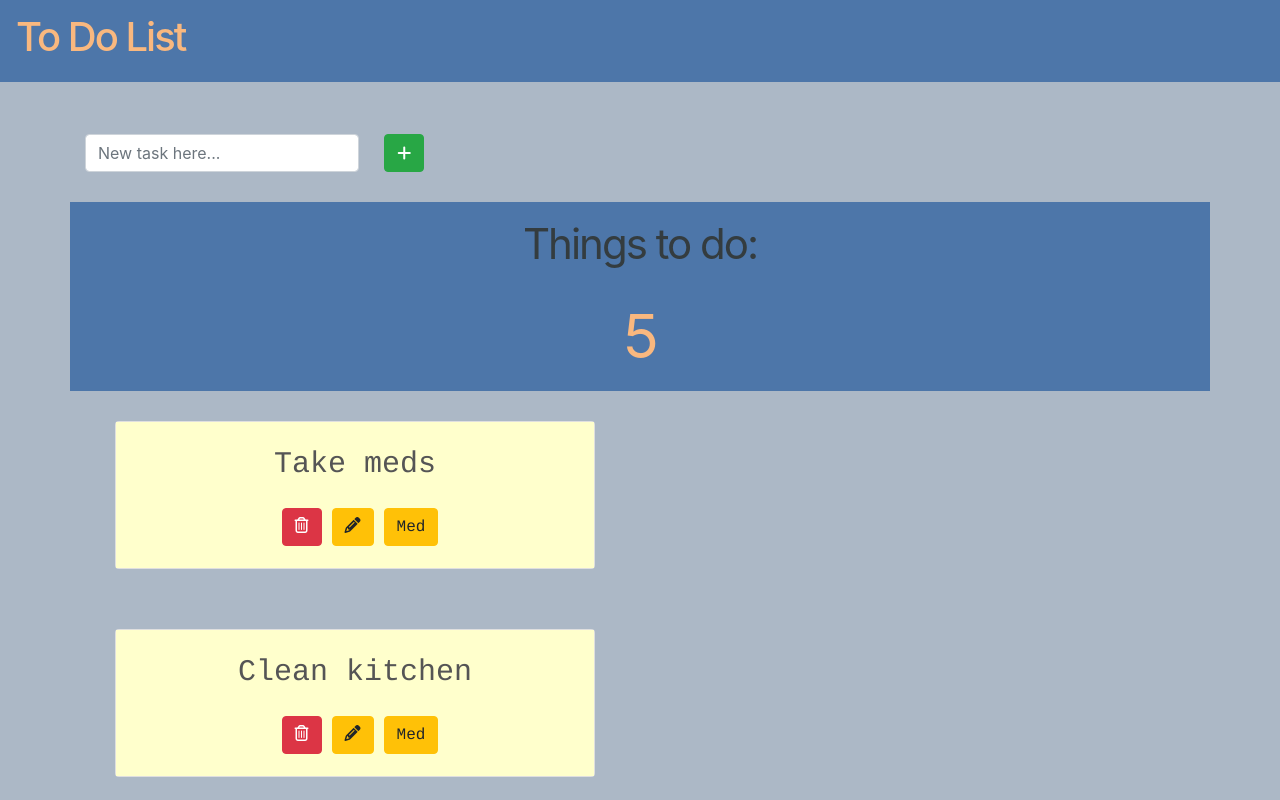
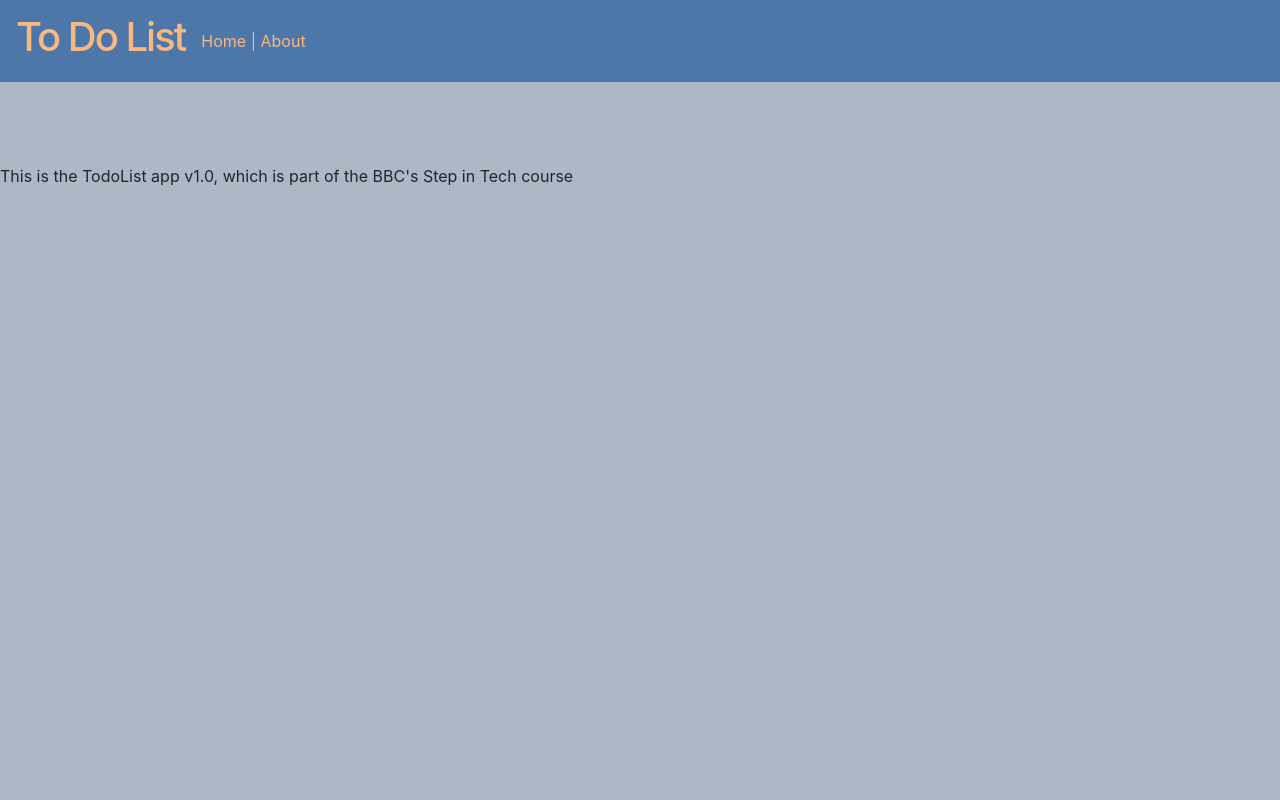
Before and after one commit to dorarad17/todo-app-frontend, a React (Create React App) app: page /about in a window 1280 px wide. Shown: the top 800 px of the page. Built offline with nearby package versions, Linux system fonts and the light colour scheme.

Commit message:
added route links

```diff
--- a/package.json
+++ b/package.json
@@ -9,6 +9,7 @@
     "react": "^16.12.0",
     "react-dom": "^16.12.0",
     "react-editext": "^3.12.4",
+    "react-router-dom": "^5.1.2",
     "react-scripts": "3.3.0",
     "save": "^2.4.0",
     "uuid": "^3.4.0"
--- a/public/style.css
+++ b/public/style.css
@@ -63,3 +63,11 @@ h1 {
 	align-content: center;
 	background-color: #acb8c6;
 }
+
+.links {
+	color: #f9b87f;
+}
+
+#about {
+	padding-top: 80px;
+}
--- a/src/App.js
+++ b/src/App.js
@@ -1,5 +1,5 @@
 import React from "react";
-import logo from "./logo.svg";
+import { BrowserRouter as Router, Route } from "react-router-dom";
 import "./App.css";
 
 import Nav from "./components/Nav";
@@ -8,6 +8,7 @@ import NewTask from "./components/NewTask";
 import Background from "./components/Background";
 import Total from "./components/Total";
 import TaskList from "./components/TaskList";
+import About from "./components/pages/About";
 import uuidv4 from "uuid/v4";
 
 class App extends React.Component {
@@ -105,10 +106,16 @@ class App extends React.Component {
 
 	render() {
 		return (
+			<Router>
 				<div>
 					<Title />
 					<Background />
 					<Nav />
+					<Route
+						exact
+						path="/"
+						render={(props) => (
+							<React.Fragment>
 								<NewTask addTaskFunc={this.addTask} />
 								<Total taskTotal={this.state.tasks.length} />
 								<TaskList
@@ -117,7 +124,12 @@ class App extends React.Component {
 									priorityChangeNotify={this.priorityChange}
 									editTaskNotify={this.editTask}
 								/>
+							</React.Fragment>
+						)}
+					/>
+					<Route path="/about" component={About} />
 				</div>
+			</Router>
 		);
 	}
 }
--- a/src/components/Nav.js
+++ b/src/components/Nav.js
@@ -1,4 +1,5 @@
 import React from "react";
+import { Link } from "react-router-dom";
 
 class Nav extends React.Component {
 	render() {
@@ -8,6 +9,16 @@ class Nav extends React.Component {
 					<a className="navbar-brand" href="">
 						<h1>To Do List</h1>
 					</a>
+
+					<div className="links">
+						<Link to="/" className="links">
+							Home
+						</Link>{" "}
+						|{" "}
+						<Link to="/about" className="links">
+							About
+						</Link>
+					</div>
 				</nav>
 			</div>
 		);
--- /dev/null
+++ b/src/components/pages/About.js
@@ -0,0 +1,16 @@
+import React from "react";
+
+function About() {
+	return (
+		<React.Fragment>
+			<div id="about">
+				<p>
+					This is the TodoList app v1.0, which is part of the BBC's Step in Tech
+					course
+				</p>
+			</div>
+		</React.Fragment>
+	);
+}
+
+export default About;
```
Also changed, not shown: 1 other file (tests, documents, lock files or other folders). Lines whose indentation alone changed are shown as unchanged.
